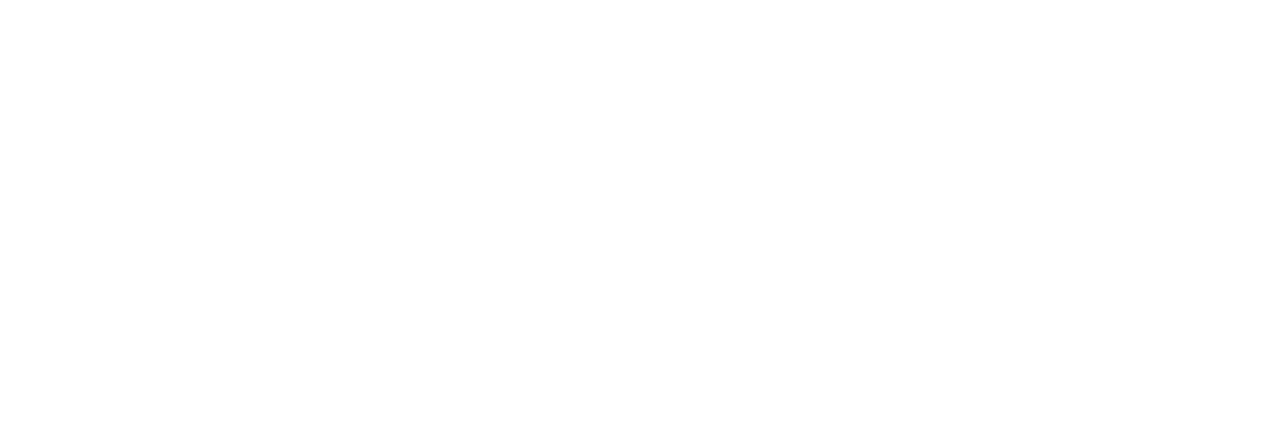
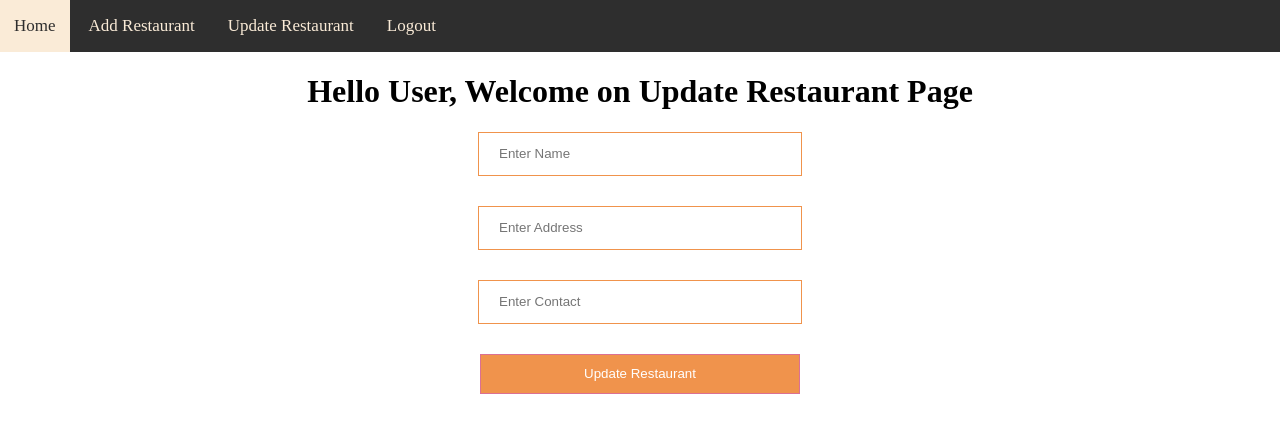
Before and after one commit to babunairofficial/Projects, a Vue app in the folder Restaurant-Project/: page /Update in a window 1280 px wide. Before the commit this address had no page. Shown: the top 432 px of the page. Built offline with nearby package versions, Linux system fonts and the light colour scheme; data requests are answered from the project's data file; sample sign-in values are in the browser's storage.

Commit message:
Restaurant - prefill update details

```diff
--- a/Restaurant-Project/src/components/UpdateRes.vue
+++ b/Restaurant-Project/src/components/UpdateRes.vue
@@ -11,6 +11,7 @@
 
 <script>
 import Header from './Header.vue';
+import axios from 'axios';
 export default{
     name:"UpdateRestaurant",
 
@@ -28,11 +29,16 @@ export default{
 
     },
 
-    mounted(){
+    async mounted(){
             let user = localStorage.getItem('user-info');
             if(!user){
                 this.$router.push({name:'SignUp'})
             }
+            const result = await axios.get('http://localhost:3000/restaurants/'+this.$route.params.id);
+            console.warn(result.data)
+            this.Restaurant=result.data
         }
+
+
 }
 </script>
--- a/Restaurant-Project/src/router.js
+++ b/Restaurant-Project/src/router.js
@@ -29,7 +29,7 @@ const routes=[
     {
         name:"UpdateRestaurnat",
         component: UpdateRes,
-        path: "/Update/:id"
+        path: "/Update/:id?"
     }
 ];
 
```
